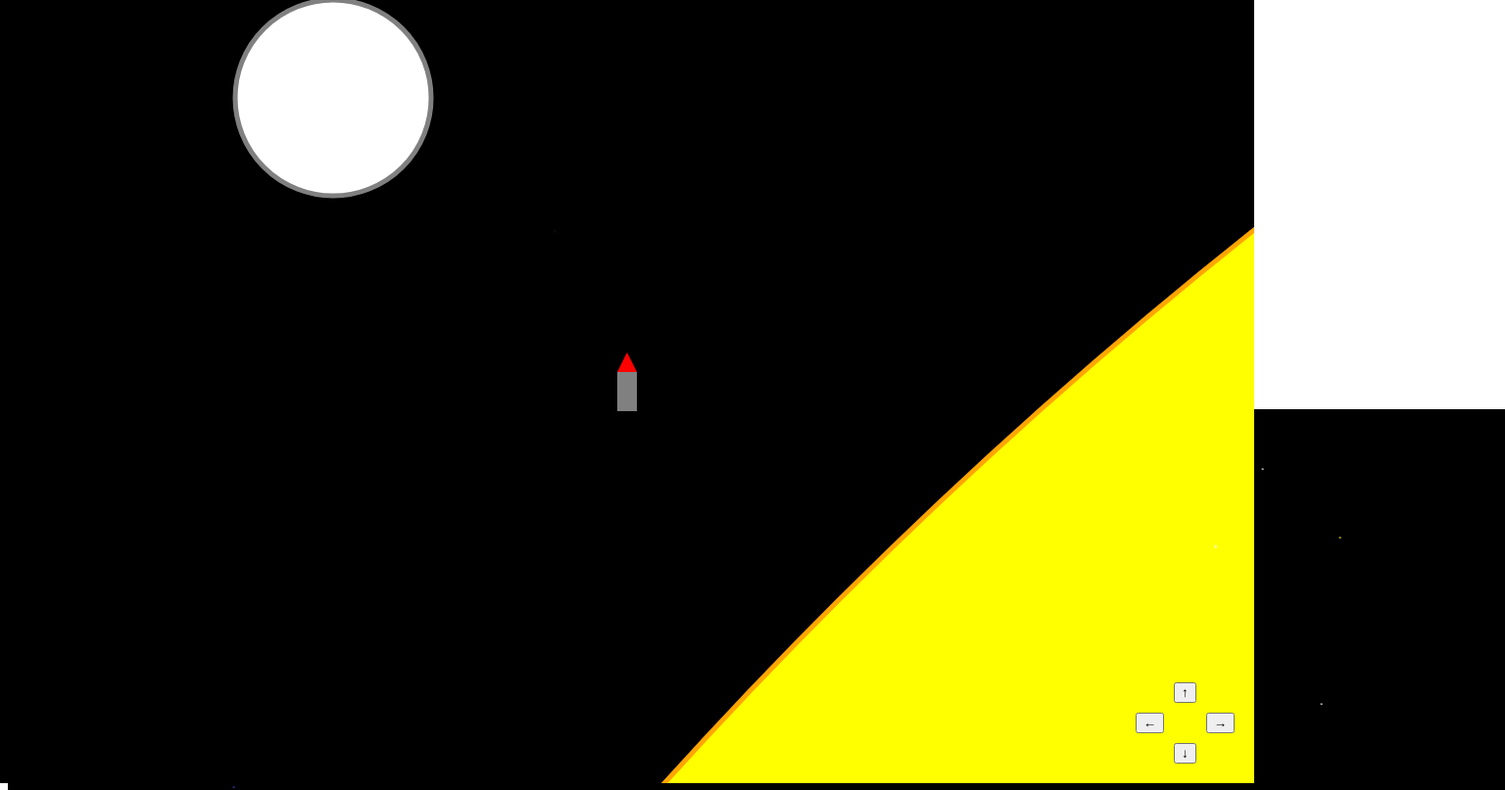
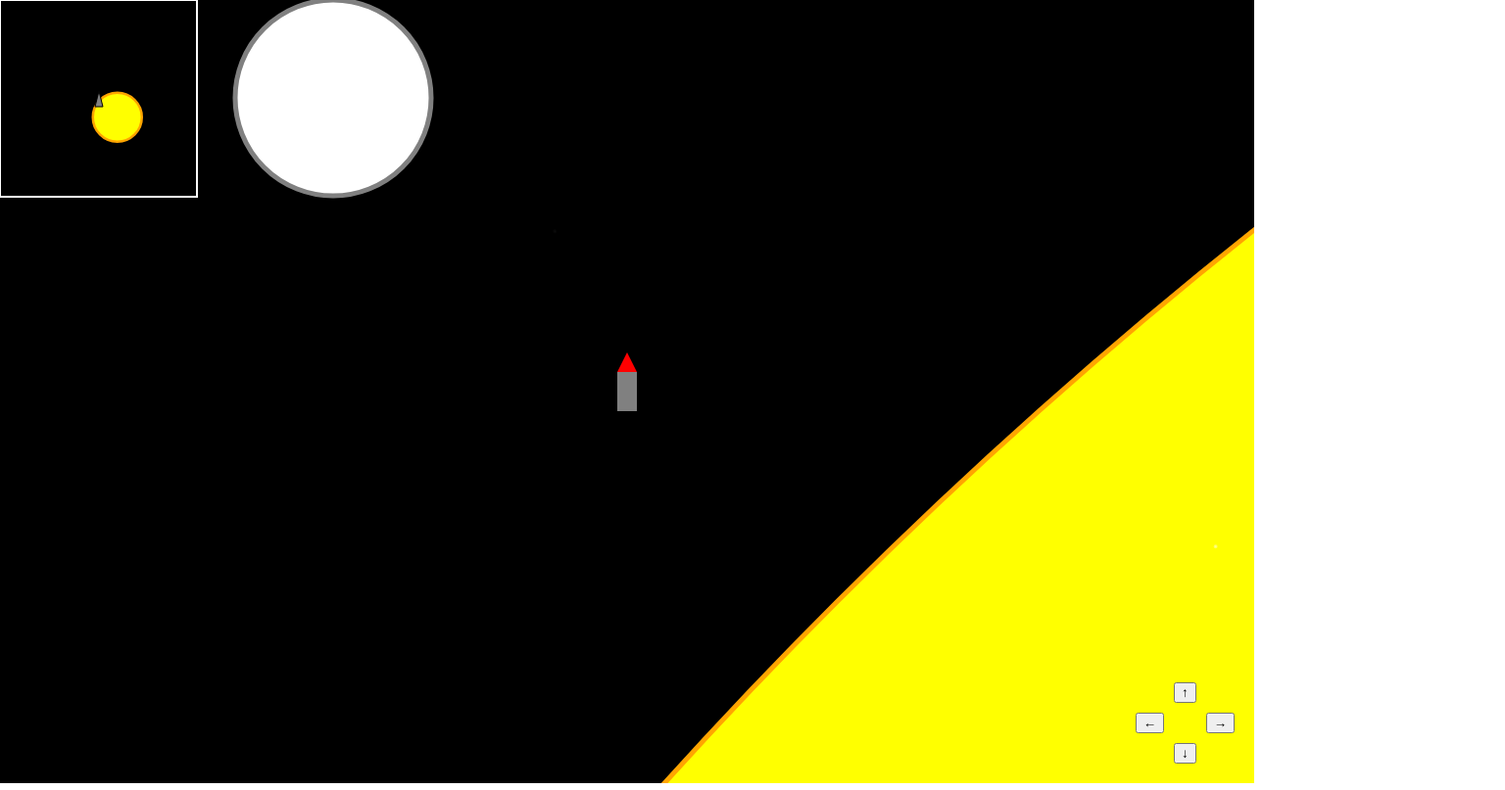
Before and after one commit to dchen22/rocket_simulator, a website with bundled scripts: page index.html in a window 1280 px wide. Shown: the top 807 px of the page at 98% size, 1536 px wide, since content can reach past the window. Built offline with nearby package versions, Linux system fonts and the light colour scheme.

Commit message:
minimap works

```diff
--- a/display/DisplayMethods.js
+++ b/display/DisplayMethods.js
@@ -1,4 +1,4 @@
-import { ctx } from '../js/script.js';
+import { ctx, minimapScaleFactor, minimapWidth, minimapHeight, minimapEdgeWidth } from '../js/script.js';
 
 export function ORI(x, y) {
     return {x: ORI_X(x), y: ORI_Y(y)};
@@ -12,6 +12,14 @@ export function ORI_Y(y) {
     return y + window.innerHeight / 2;
 }
 
+export function minimapORI_X(x) {
+    return x / minimapScaleFactor + minimapWidth / 2 + minimapEdgeWidth / 2;
+}
+
+export function minimapORI_Y(y) {
+    return y / minimapScaleFactor + minimapHeight / 2 + minimapEdgeWidth / 2;
+}
+
 export function drawCircle(x, y, radius, innerColour, edgeColour) {
     // Draw the circle with inner color and edge color
     ctx.fillStyle = innerColour;
--- a/index.html
+++ b/index.html
@@ -18,8 +18,7 @@
         <button id="accelerate_down">↓</button>
     </div>
 
-    <img id="rocket_image" src="./rocket/rocket.png">
-    <img id="starry_background" src="./images/starry_background.png">
-    <canvas id="minimap" width="200" height="200"></canvas>
+    <img id="rocket_image" src="./rocket/rocket.png" alt="idk">
+    <canvas id="minimap_canvas"></canvas>
 </body>
 </html>
--- a/js/script.js
+++ b/js/script.js
@@ -1,16 +1,16 @@
 import { Rocket } from '../rocket/Rocket.js';
 import { accelerateUp, turnLeft, turnRight, accelerateDown } from '../js/movementButtons.js';
 import { SpaceObject, Satellite } from '../space/SpaceObjects.js';
-import { ORI_X, ORI_Y } from '../display/DisplayMethods.js';
+import { ORI_X, ORI_Y, minimapORI_X, minimapORI_Y } from '../display/DisplayMethods.js';
 
 export const canvas = document.getElementById('canvas1'); // references html canvas tag
-export const minimapCanvas = document.getElementById('minimap'); // Add this line
 /** @type {CanvasRenderingContext2D} */
 export const ctx = canvas.getContext('2d'); // something about apis
-/** @type {CanvasRenderingContext2D} */
-export const minimapCtx = minimapCanvas.getContext('2d'); // Add this line
 
-const scaleFactor = 10000; // Add this line
+export const minimapScaleFactor = 200; // minimap scaling factor
+export const minimapWidth = 200; // minimap width
+export const minimapHeight = 200; // minimap height
+export const minimapEdgeWidth = 2; // minimap edge width
 
 
 // make sure canvas fills up the entire page
@@ -21,8 +21,6 @@ canvas.height = window.innerHeight;
 window.addEventListener('resize', function() {
     canvas.width = window.innerWidth;
     canvas.height = window.innerHeight;
-    minimapCanvas.width = 200; // Update the minimap canvas size as needed
-    minimapCanvas.height = 200;
     updateMinimap(); // Call this function to update the minimap content
 });
 
@@ -59,15 +57,64 @@ var spaceObjects = [
 
 // Add a function to update the minimap content
 function updateMinimap() {
-    // TODO
+    drawMinimap(main_rocket, spaceObjects);
 }
 
-function drawMinimap() {
-    // TODO
+function drawMinimap(rocket, spaceObjects) {
+    ctx.lineWidth = minimapEdgeWidth;
+    ctx.strokeStyle = 'white';
+    ctx.fillStyle = 'black';
+    ctx.beginPath();
+    ctx.moveTo(0, 0);
+    ctx.lineTo(minimapWidth + minimapEdgeWidth / 2, 0);
+    ctx.lineTo(minimapWidth + minimapEdgeWidth / 2, minimapHeight + minimapEdgeWidth / 2);
+    ctx.lineTo(0, minimapHeight + minimapEdgeWidth / 2);
+    ctx.closePath();
+    ctx.fill();
+    ctx.stroke();
+
+    for (let i = 0; i < spaceObjects.length; i++) {
+        drawMinimapObject(spaceObjects[i]);
+    }
+
+    drawMinimapRocket(rocket);
 }
 
 function drawMinimapObject(object) {
-    // TODO
+
+    ctx.save();
+
+    ctx.beginPath();
+    ctx.moveTo(0, 0);
+    ctx.lineTo(minimapWidth + minimapEdgeWidth / 2, 0);
+    ctx.lineTo(minimapWidth + minimapEdgeWidth / 2, minimapHeight + minimapEdgeWidth / 2);
+    ctx.lineTo(0, minimapHeight + minimapEdgeWidth / 2);
+    ctx.closePath();
+    ctx.clip(); // Clip the minimap to the minimap border
+
+    ctx.fillStyle = object.innerColour;
+    ctx.strokeStyle = object.edgeColour;
+    ctx.lineWidth = object.radius / minimapScaleFactor / 10; // edge of objects on minimap should be 1/10 of the radius of the object
+
+    ctx.beginPath();
+    ctx.arc(minimapORI_X(object.x), minimapORI_Y(object.y), object.radius / minimapScaleFactor, 0, 2 * Math.PI);
+    ctx.fill();
+    ctx.stroke();
+
+    ctx.restore();
+}
+
+function drawMinimapRocket(rocket) {
+    ctx.fillStyle = 'gray';
+    ctx.strokeStyle = 'black';
+    ctx.lineWidth = 1;
+    ctx.beginPath();
+    ctx.moveTo(minimapORI_X(0) - 4, minimapORI_Y(0) + 8);
+    ctx.lineTo(minimapORI_X(0) + 4, minimapORI_Y(0) + 8);
+    ctx.lineTo(minimapORI_X(0), minimapORI_Y(0) - 8);
+    ctx.closePath();
+    ctx.fill();
+    ctx.stroke();
 }
 
 function getNearbyObjects(centerObject, objects, radius) {
@@ -122,10 +169,12 @@ function animate() {
         spaceObjects[i].display();
     }
 
+
     main_rocket.display();
 
     updateMinimap(); // Update the minimap content
 
+
     requestAnimationFrame(animate);
 }
 animate();
--- a/rocket/Rocket.js
+++ b/rocket/Rocket.js
@@ -32,6 +32,8 @@ export class Rocket {
 
         this.drawThrusterTrail();
 
+        ctx.strokeStyle = 'black';
+
         // Draw the rocket body
         ctx.fillStyle = 'gray';
         ctx.beginPath();
@@ -46,11 +48,20 @@ export class Rocket {
         ctx.fillStyle = 'red';
         ctx.beginPath();
         ctx.moveTo(centerX - 10, centerY - 20);
+        ctx.lineTo(centerX, centerY - 40);
         ctx.lineTo(centerX + 10, centerY - 20);
-        ctx.lineTo(centerX, centerY - 40);
         ctx.closePath();
         ctx.fill();
 
+        // ctx.fillStyle = 'white';
+        // ctx.beginPath();
+        // ctx.moveTo(centerX - 100, centerY - 100);
+        // ctx.lineTo(centerX + 100, centerY - 100);
+        // ctx.lineTo(centerX + 100, centerY + 100);
+        // ctx.lineTo(centerX - 100, centerY + 100);
+        // ctx.closePath();
+        // ctx.fillStyle = 'white';
+        // ctx.fill();
     }
 
 
--- a/space/SpaceObjects.js
+++ b/space/SpaceObjects.js
@@ -9,6 +9,8 @@ export class SpaceObject {
         this.innerColour = innerColour;
         this.edgeColour = edgeColour;
         this.solid = solid;
+
+        this.edgeWidth = 5;
     }
 
 }
@@ -22,7 +24,7 @@ export class Satellite extends SpaceObject {
         // console.log("x: " + ORI_X(this.x), "y: " + ORI_Y(this.y));
         ctx.fillStyle = this.innerColour;
         ctx.strokeStyle = this.edgeColour;
-        ctx.lineWidth = 5;
+        ctx.lineWidth = this.edgeWidth;
         ctx.beginPath();
         ctx.arc(ORI_X(this.x), ORI_Y(this.y), this.radius, 0, 2 * Math.PI);
         ctx.fill();
```
